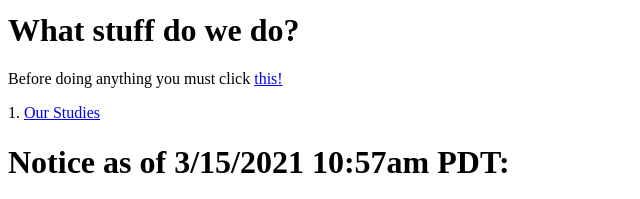
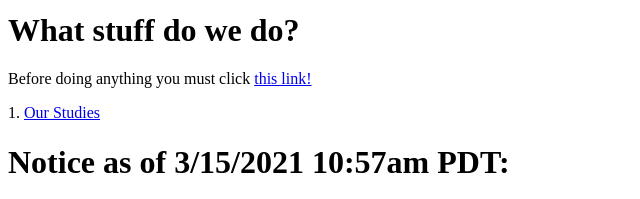
Before and after one commit to RetroDude128/FakeSunCompany-Website, a plain HTML site: page index.html in a window 1280 px wide. Shown: the part 404-603 px from the top of the page, 0-640 px from the left. Drawn offline with Linux system fonts and the light colour scheme.

Commit message:
Update index.html

```diff
--- a/index.html
+++ b/index.html
@@ -12,7 +12,7 @@ conspiracy theoriest. But our reseachers say that the "scientists" are<br>
  really lizard people Originating from the planet CBX 128 as we know the truth<br></p>
 
 <h1> What stuff do we do? </h1>
-<p>Before doing anything you must click <a href="https://retrodude128.github.io/FakeSunCompany-Website/Truth.html">this!</a></p>
+<p>Before doing anything you must click <a href="https://retrodude128.github.io/FakeSunCompany-Website/Truth.html">this link!</a></p>
 <p>1. <a href="https://retrodude128.github.io/FakeSunCompany-Website/Studies.html">Our Studies</a></p>
 
 <h1>Notice as of 3/15/2021 10:57am PDT:</h1>
```
